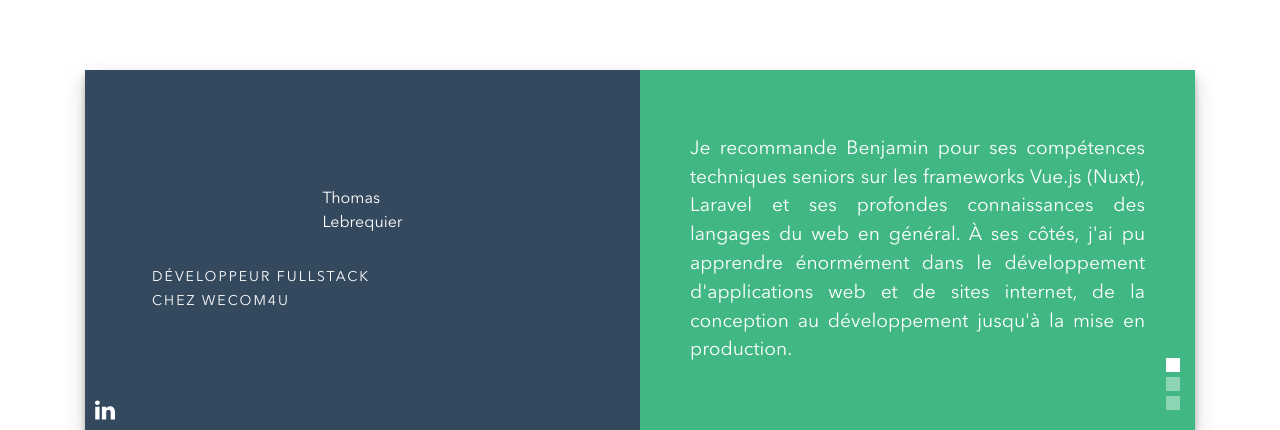
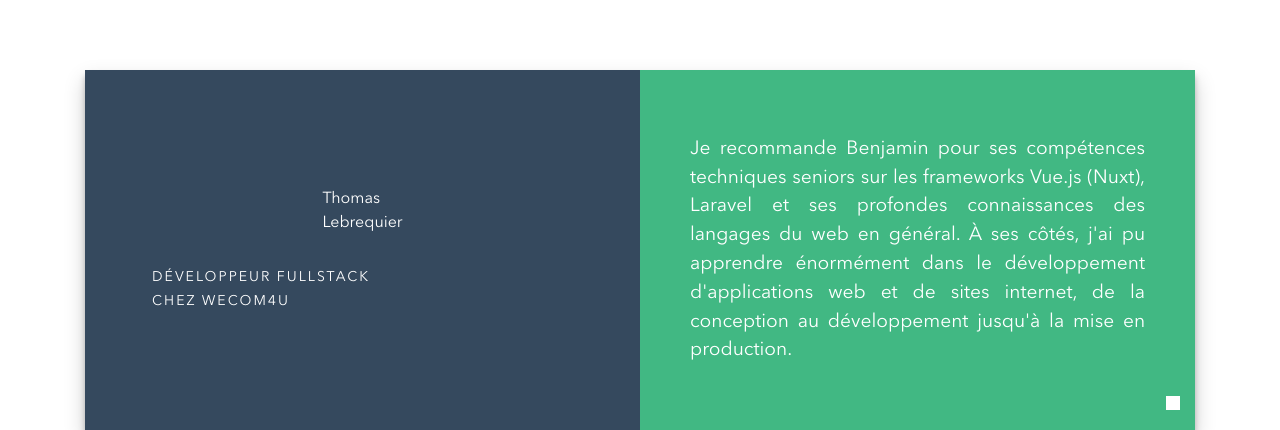
Before and after one commit to benjamin-grilleres/ben-website, a Nuxt app: page / in a window 1280 px wide. Shown: the part 2122-2552 px from the top of the page. Built offline with nearby package versions, Linux system fonts and the light colour scheme.

Commit message:
remove slide component

```diff
--- a/components/homepage/BeautifulCarousel.vue
+++ b/components/homepage/BeautifulCarousel.vue
@@ -2,7 +2,24 @@
   <div id="home-slider" class="slider-homepage">
     <div class="swiper-container">
       <div class="swiper-wrapper">
-        <beautiful-carousel-slide
+        <div class="swiper-slide swiper-slide-one">
+          <div class="swiper-image" data-swiper-parallax-y="-20%">
+            <div class="swiper-image-inner swiper-image-left" :class="'swiper-image-one'">
+              <h4>
+                Thomas<br>Lebrequier
+              </h4>
+              <p>Développeur fullstack <br> chez Wecom4U</p>
+            </div>
+          </div>
+          <div class="swiper-image" data-swiper-parallax-y="35%">
+            <div class="swiper-image-inner swiper-image-right relative" :class="'swiper-image-two'">
+              <p class="paragraph">
+                Je recommande Benjamin pour ses compétences techniques seniors sur les frameworks Vue.js (Nuxt), Laravel et ses profondes connaissances des langages du web en général. À ses côtés, j'ai pu apprendre énormément dans le développement d'applications web et de sites internet, de la conception au développement jusqu'à la mise en production.
+              </p>
+            </div>
+          </div>
+        </div>
+        <!--<beautiful-carousel-slide
           class-image-left="swiper-image-one"
           class-image-right="swiper-image-two"
           class="swiper-slide-one"
@@ -51,7 +68,7 @@
               Je recommande Benjamin pour ses compétences techniques seniors sur les frameworks Vue.js (Nuxt), Laravel et ses profondes connaissances des langages du web en général. À ses côtés, j'ai pu apprendre énormément dans le développement d'applications web et de sites internet, de la conception au développement jusqu'à la mise en production, le tout en méthode agile en utilisant le versioning (via Github).
             </p>
           </template>
-        </beautiful-carousel-slide>
+        </beautiful-carousel-slide>-->
       </div>
       <div class="swiper-pagination"></div>
     </div>
```
